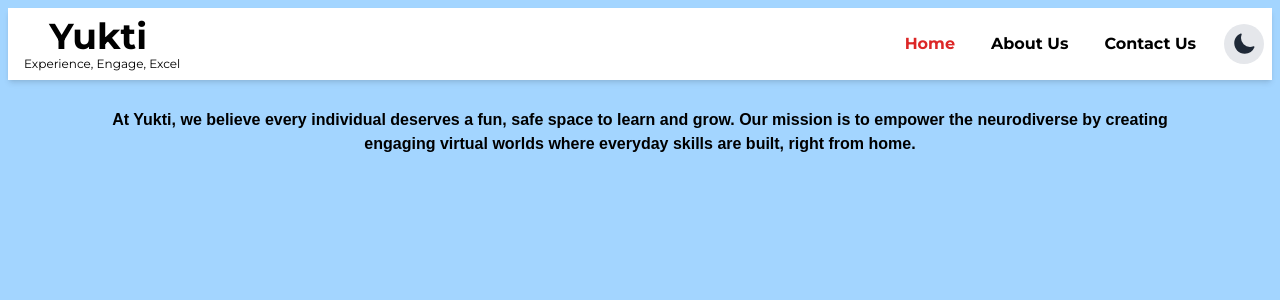
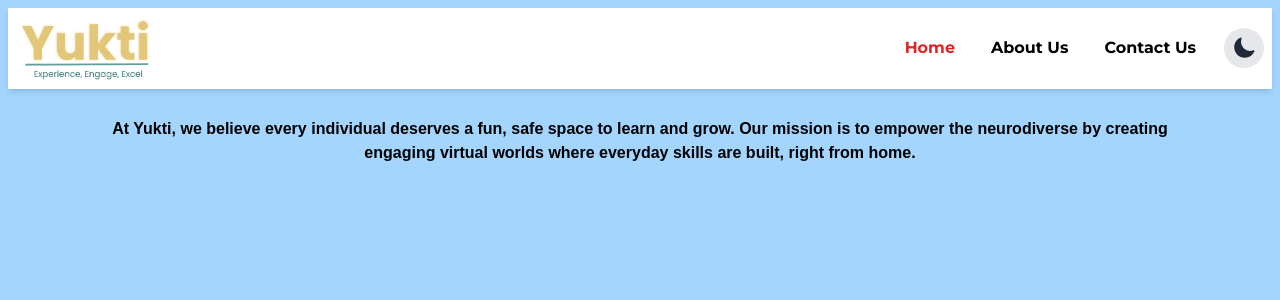
Before and after one commit to Eaman006/Yukti-website, a Next.js app in the folder my-app/: page / in a window 1280 px wide. Shown: the top 300 px of the page. Built offline with nearby package versions, Linux system fonts and the light colour scheme.

Commit message:
new logo added

```diff
--- a/my-app/app/components/Navbar.js
+++ b/my-app/app/components/Navbar.js
@@ -22,8 +22,7 @@ const Navbar = () => {
     <div className={`m-2 p-2 flex justify-between items-center bg-white dark:bg-gray-900 text-black dark:text-white shadow-md ${myFont.className}`}>
       <div className="m-0 cursor-pointer">
         <Link href="/">
-        <div className="text-4xl font-bold text-center">Yukti</div>
-        <div className="text-xs font-normal text-center pl-2">Experience, Engage, Excel</div>
+        <Image width={140} height={50} src="/logo.png" alt="logo" />
         </Link>
       </div>
 
```
Also changed, not shown: my-app/public/logo.png (added).
